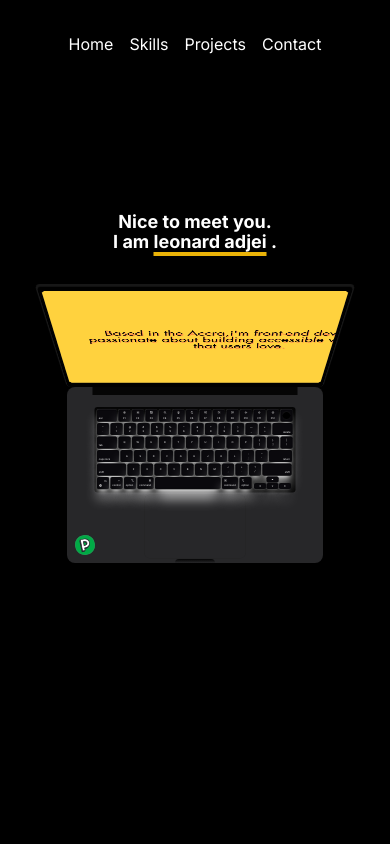
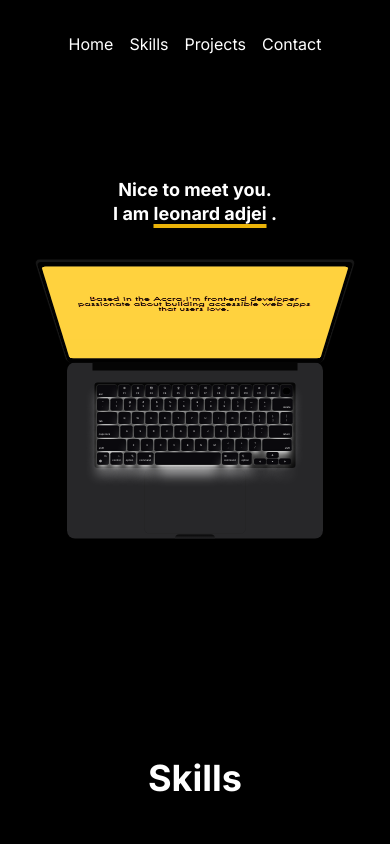
Before and after one commit to blameleo/portfolio-next, a Next.js app: page / in a window 390 px wide. Shown: the top 844 px of the page. Built offline with nearby package versions, Linux system fonts and the light colour scheme.

Commit message:
made some changes

```diff
--- a/src/app/components/Macbook.tsx
+++ b/src/app/components/Macbook.tsx
@@ -4,18 +4,14 @@ import Link from "next/link";
 
 export function MacbookScrollDemo() {
   return (
-    <div className="overflow-hidden bg-black  w-full ">
+    <div className="overflow-hidden bg-black  w-full  ">
       <MacbookScroll
         title={
-          <span className="sm:text-5xl  text-4xl text-white">
+          <span className="sm:text-5xl  text-4xl  ">
             Nice to meet you. <br /> I am <span className="border-b-[0.5rem] border-yellow-500">leonard adjei</span> .
           </span>
         }
-        badge={
-          <Link href="https://peerlist.io/manuarora">
-            <Badge className="h-10 w-10 transform -rotate-12" />
-          </Link>
-        }
+
         src={`/heroimage.png`}
         showGradient={false}
       />
--- a/src/app/components/Skills.tsx
+++ b/src/app/components/Skills.tsx
@@ -7,7 +7,7 @@ import { TbApi } from "react-icons/tb";
 
 export function Skills() {
   return (
-    <div id="skills" className="max-w-5xl mx-auto px-8">
+    <div id="skills" className="max-w-5xl mx-auto px-8 bg-">
       <h1 className="text-4xl font-semibold  text-white text-center pt-10">
         <span className="text-4xl md:text-[6rem] font-bold my-1 leading-none">
           Skills
--- a/src/app/components/ui/macbook-scroll.tsx
+++ b/src/app/components/ui/macbook-scroll.tsx
@@ -68,20 +68,16 @@ export const MacbookScroll = ({
   return (
     <div
       ref={ref}
-      className="sm:min-h-[200vh] min-h-[100vh]  flex flex-col items-center py-0 md:py-40 justify-start flex-shrink-0 [perspective:800px] transform md:scale-100  scale-[0.5] sm:scale-50"
+      className="sm:min-h-[200vh]   flex flex-col items-center py-0 md:py-40 justify-start flex-shrink-0 [perspective:800px] transform md:scale-100  scale-[0.5] sm:scale-50"
     >
       <motion.h2
         style={{
           translateY: textTransform,
           opacity: textOpacity,
         }}
-        className="text-white  text-3xl font-bold mb-20 text-center"
+        className="text-white font-bold mb-20 text-center leading-10"
       >
-        {title || (
-          <span>
-            This Macbook is built with Tailwindcss. <br /> No kidding.
-          </span>
-        )}
+        {title}
       </motion.h2>
       {/* Lid */}
       <Lid
@@ -169,7 +165,7 @@ export const Lid = ({
           src={src as string}
           alt="aceternity logo"
           fill
-          className="object-cover object-left-top absolute rounded-lg inset-0 h-full w-full"
+          className="object-contain object-left-top absolute rounded-lg inset-0 h-full w-full bg-[#fed23d]"
         />
       </motion.div>
     </div>
--- a/src/app/page.tsx
+++ b/src/app/page.tsx
@@ -5,7 +5,7 @@ import { Projects } from "./components/Projects";
 
 export default function Home() {
   return (
-    <main className="flex min-h-screen flex-col   ">
+    <main className="flex min-h-screen flex-col  bg-black ">
       <MacbookScrollDemo />
       <Skills/>
       <Projects/>
```
